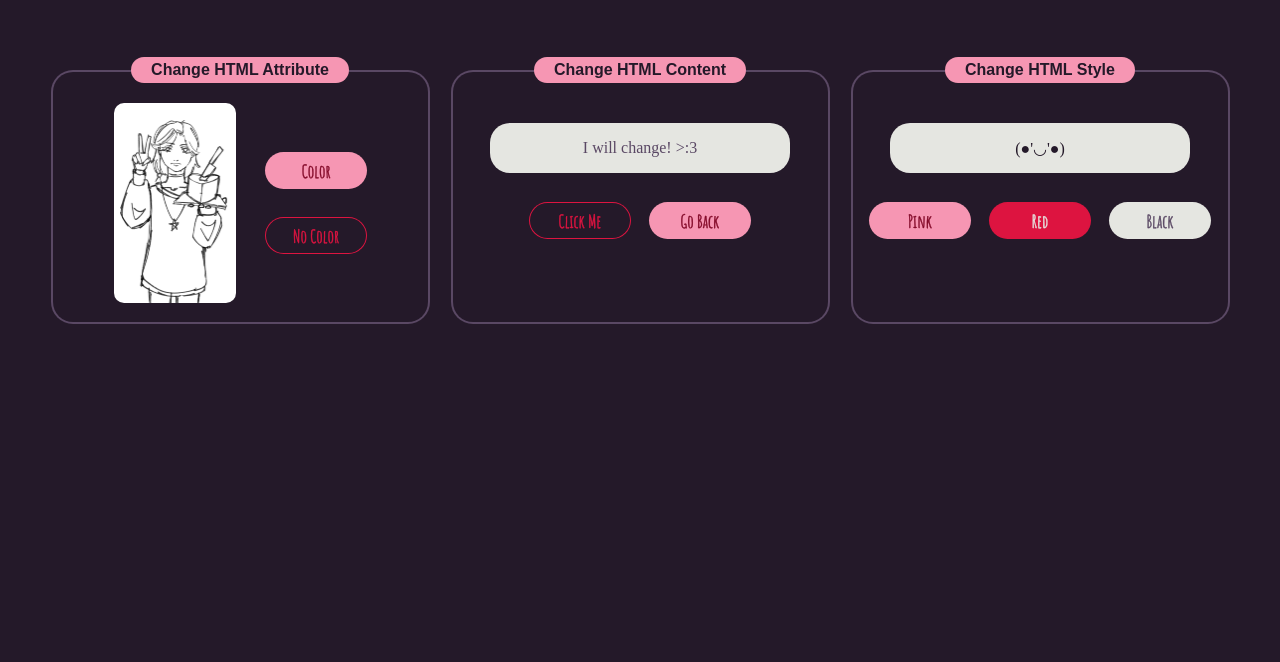
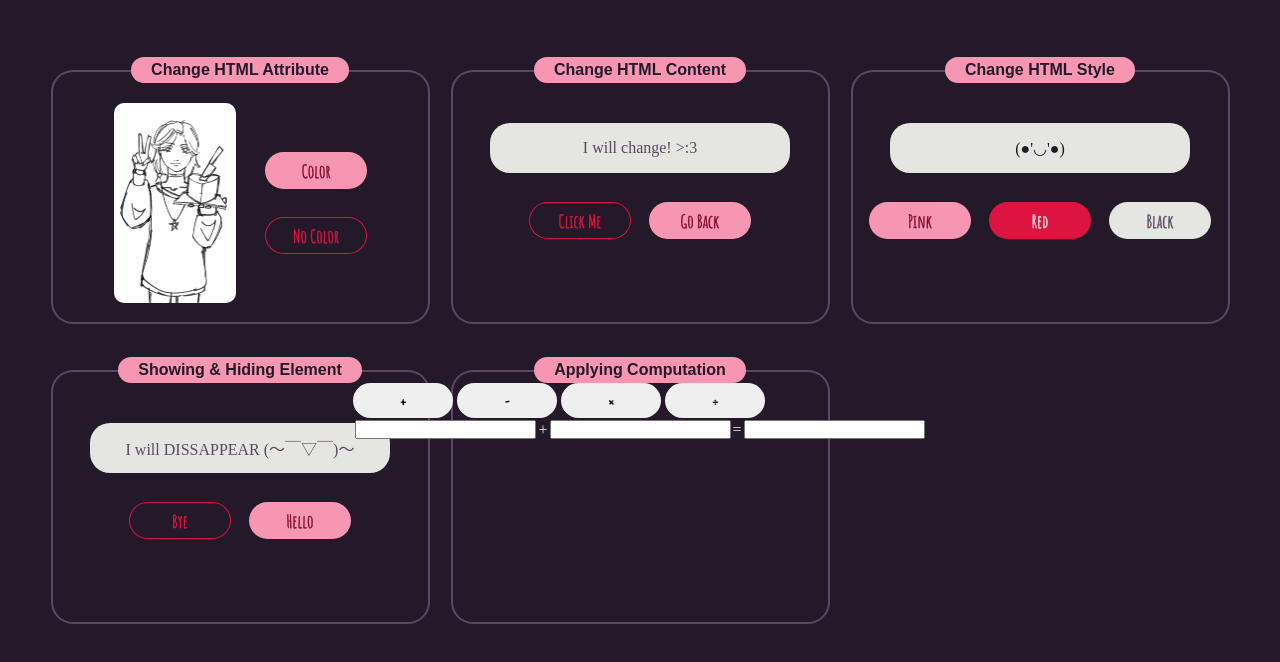
Before and after one commit to MeltNeeta/Dashboard-Pembelajaran-KIDI-by-Audrey, a plain HTML site: page index.html in a window 1280 px wide. Shown: the part 210-872 px from the top of the page. Before the commit the page ends 800 px from the top, so only its background shows below. Drawn offline with nearby package versions, Linux system fonts and the light colour scheme; a web font is replaced by a local one.

Commit message:
tambah js external & bikin html kalkulator

```diff
--- a/index.css
+++ b/index.css
@@ -86,7 +86,7 @@ body {
 .cards {
     display: flex;
     flex-direction: column;
-    gap: 20px;
+    gap: 50px;
     justify-self: center;
     margin-top: 75px;
 }
--- a/index.html
+++ b/index.html
@@ -9,6 +9,7 @@
     <link rel="preconnect" href="https://fonts.gstatic.com" crossorigin>
     <link href="https://fonts.googleapis.com/css2?family=Akt:wght@100..900&family=Amatic+SC:wght@400;700&family=Arimo:ital,wght@0,400..700;1,400..700&family=Barlow:ital,wght@0,100;0,200;0,300;0,400;0,500;0,600;0,700;0,800;0,900;1,100;1,200;1,300;1,400;1,500;1,600;1,700;1,800;1,900&family=Black+Ops+One&family=Jersey+10+Charted&family=League+Gothic:wdth@75..100&family=M+PLUS+Rounded+1c:wght@100;300;400;500;700;800;900&family=Roboto+Slab:wght@100..900&family=Roboto:ital,wght@0,100..900;1,100..900&display=swap" rel="stylesheet">
     <link rel="stylesheet" href="index.css">
+    <script src="index.js"></script>
 </head>
 <body>
 
@@ -31,6 +32,7 @@
 
     <div class="cards">
 
+        <!-- baris 1 -->
         <div class="group">
 
             <div class="card">
@@ -69,7 +71,100 @@
 
         </div>
 
+        <!-- baris 2 -->
+        <div class="group">
+
+            <div class="card">
+                <div class="title">Showing & Hiding Element</div>
+                <div class="main2">
+                    <p id="demo3">I will DISSAPPEAR (～￣▽￣)～</p>
+                    <div class="button-h">
+                        <button class="after" type="button" onclick='document.getElementById("demo3").style.display="none"'>Bye</button>
+                        <button class="before" type="button" onclick='document.getElementById("demo3").style.display="block"'>Hello</button>
+                    </div>
+                </div>
+            </div>
+
+            <div class="card">
+                <div class="title">Applying Computation</div>
+                <div class="main4">
+                    <div class="calculator-menu">
+                        <!-- plus -->
+                        <button onclick="document.getElementById('plus').style.display='block'
+                        document.getElementById('minus').style.display='none'
+                        document.getElementById('times').style.display='none'
+                        document.getElementById('div').style.display='none'">+</button>
+                        <!-- minus -->
+                        <button onclick="document.getElementById('plus').style.display='none'
+                        document.getElementById('minus').style.display='block'
+                        document.getElementById('times').style.display='none'
+                        document.getElementById('div').style.display='none'">-</button>
+                        <!-- times -->
+                        <button onclick="document.getElementById('plus').style.display='none'
+                        document.getElementById('minus').style.display='none'
+                        document.getElementById('times').style.display='block'
+                        document.getElementById('div').style.display='none'">×</button>
+                        <!-- div -->
+                        <button onclick="document.getElementById('plus').style.display='none'
+                        document.getElementById('minus').style.display='none'
+                        document.getElementById('times').style.display='none'
+                        document.getElementById('div').style.display='block'">÷</button>
+                    </div>
+                    <div class="operation">
+                        <div class="plus" id="plus">
+                            <table>
+                                <tr>
+                                    <td><input id="plus-1" type="text" oninput="calculatePlus()"/></td>
+                                    <td>+</td>
+                                    <td><input id="plus-2" type="text" oninput="calculatePlus()"/></td>
+                                    <td>=</td>
+                                    <td><input id="result-plus"/></td>
+                                </tr>
+                            </table>
+                        </div>
+                        <div class="minus" id="minus" style="display: none;">
+                            <table>
+                                <tr>
+                                    <td><input id="minus-1" type="text" oninput="calculateMinus()"/></td>
+                                    <td>-</td>
+                                    <td><input id="minus-2" type="text" oninput="calculateMinus()"/></td>
+                                    <td>=</td>
+                                    <td><input id="result-minus"/></td>
+                                </tr>
+                            </table>
+                        </div>
+                        <div class="times" id="times" style="display: none;">
+                            <table>
+                                <tr>
+                                    <td><input id="times-1" type="text" oninput="calculateMinus()"/></td>
+                                    <td>×</td>
+                                    <td><input id="times-2" type="text" oninput="calculateMinus()"/></td>
+                                    <td>=</td>
+                                    <td><input id="result-times"/></td>
+                                </tr>
+                            </table>
+                        </div>
+                        <div class="div" id="div" style="display: none;">
+                            <table>
+                                <tr>
+                                    <td><input id="div-1" type="text" oninput="calculateDiv()"/></td>
+                                    <td>÷</td>
+                                    <td><input id="div-2" type="text" oninput="calculateDiv()"/></td>
+                                    <td>=</td>
+                                    <td><input id="result-div"/></td>
+                                </tr>
+                            </table>
+                        </div>
+                    </div>
+                </div>
+            </div>
+
+
+
+        </div>
+
     </div>
+
 </div>
 
 </body>
```
Also changed, not shown: index.js (added).
